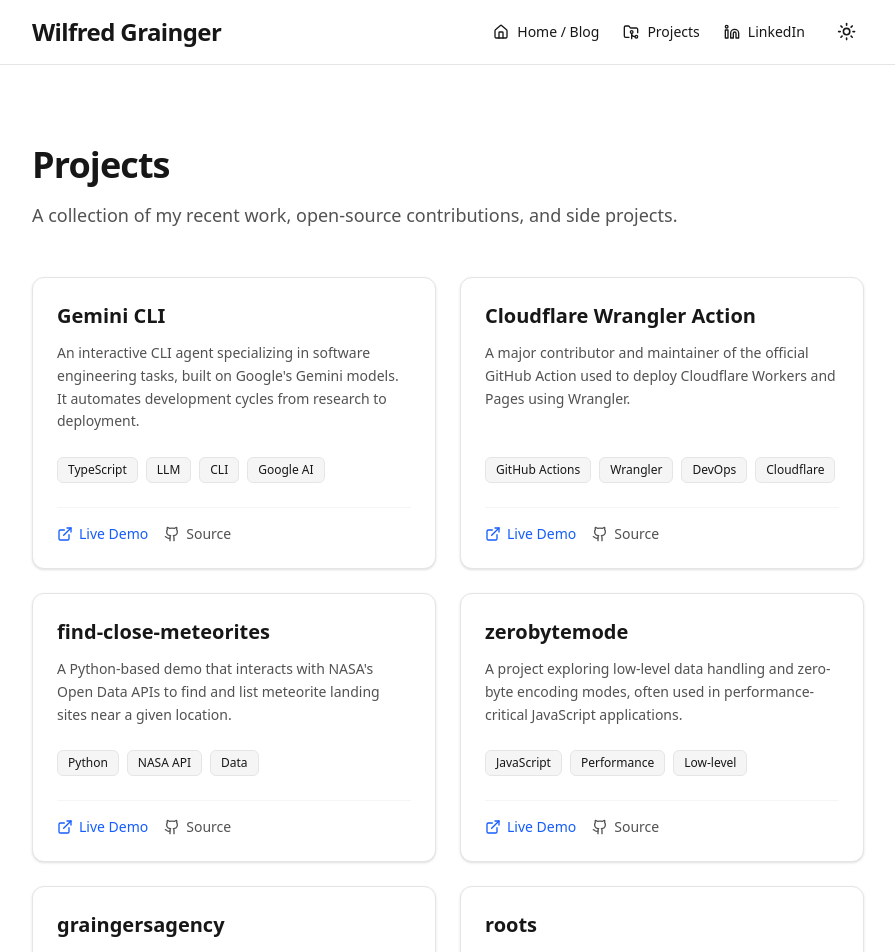
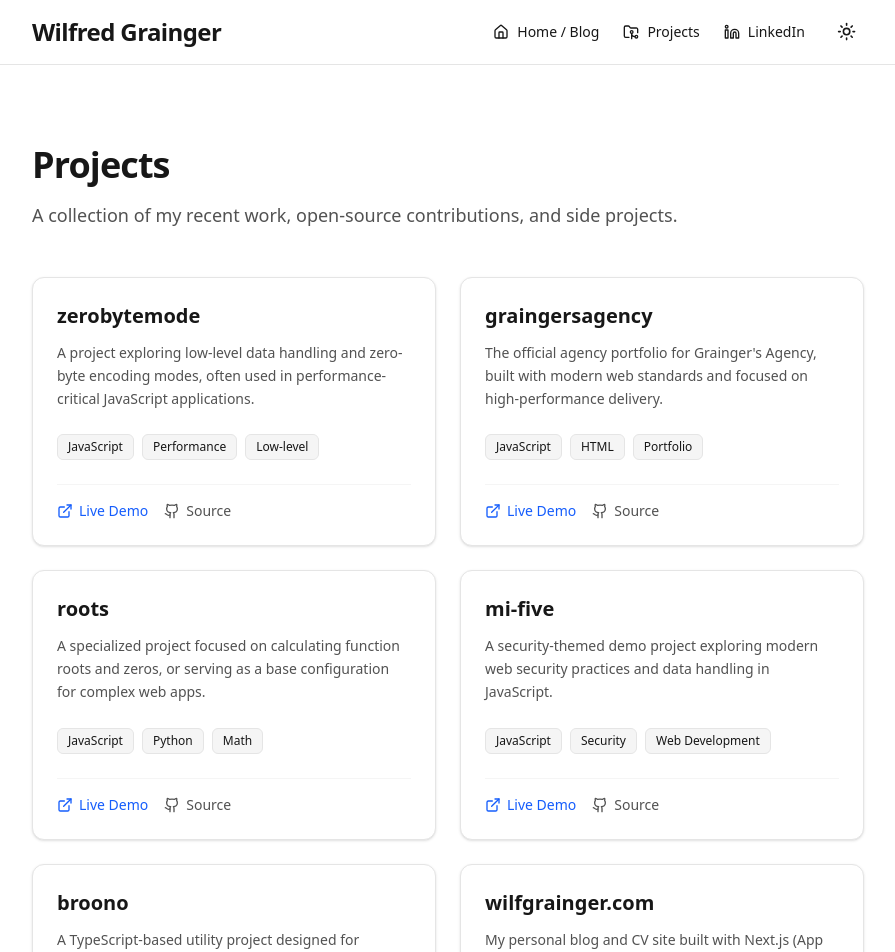
Before and after one commit to wilfgrainger/wilfgrainger.com, a Next.js app: page /projects in a window 1280 px wide. Shown: the top 952 px of the page, without its empty margins (192-1087 px from the left). Built offline with nearby package versions, Linux system fonts and the light colour scheme.

Commit message:
Update projects list to include specified projects only

```diff
--- a/src/app/projects/page.tsx
+++ b/src/app/projects/page.tsx
@@ -9,27 +9,6 @@ interface Project {
 }
 
 const projects: Project[] = [
-  {
-    title: "Gemini CLI",
-    description: "An interactive CLI agent specializing in software engineering tasks, built on Google's Gemini models. It automates development cycles from research to deployment.",
-    url: "https://github.com/google-gemini/gemini-cli",
-    github: "https://github.com/google-gemini/gemini-cli",
-    tags: ["TypeScript", "LLM", "CLI", "Google AI"],
-  },
-  {
-    title: "Cloudflare Wrangler Action",
-    description: "A major contributor and maintainer of the official GitHub Action used to deploy Cloudflare Workers and Pages using Wrangler.",
-    url: "https://github.com/cloudflare/wrangler-action",
-    github: "https://github.com/cloudflare/wrangler-action",
-    tags: ["GitHub Actions", "Wrangler", "DevOps", "Cloudflare"],
-  },
-  {
-    title: "find-close-meteorites",
-    description: "A Python-based demo that interacts with NASA's Open Data APIs to find and list meteorite landing sites near a given location.",
-    url: "https://github.com/wilfgrainger/find-close-meteorites",
-    github: "https://github.com/wilfgrainger/find-close-meteorites",
-    tags: ["Python", "NASA API", "Data"],
-  },
   {
     title: "zerobytemode",
     description: "A project exploring low-level data handling and zero-byte encoding modes, often used in performance-critical JavaScript applications.",
@@ -64,6 +43,13 @@ const projects: Project[] = [
     url: "https://github.com/wilfgrainger/broono",
     github: "https://github.com/wilfgrainger/broono",
     tags: ["TypeScript", "Tooling", "Utility"],
+  },
+  {
+    title: "wilfgrainger.com",
+    description: "My personal blog and CV site built with Next.js (App Router), TypeScript, and Tailwind CSS.",
+    url: "https://wilfgrainger.com",
+    github: "https://github.com/wilfgrainger/wilfgrainger.com",
+    tags: ["Next.js", "TypeScript", "Tailwind CSS", "Portfolio"],
   }
 ];
 
```
